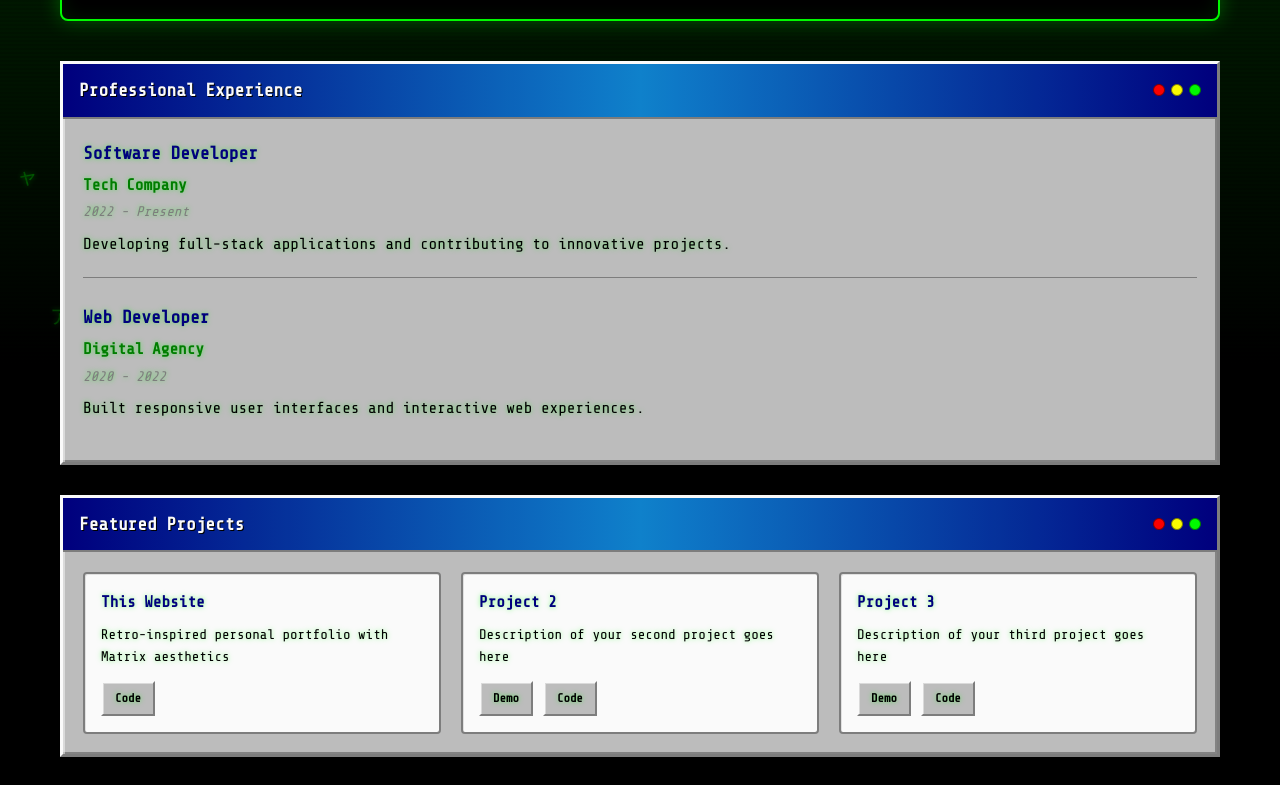
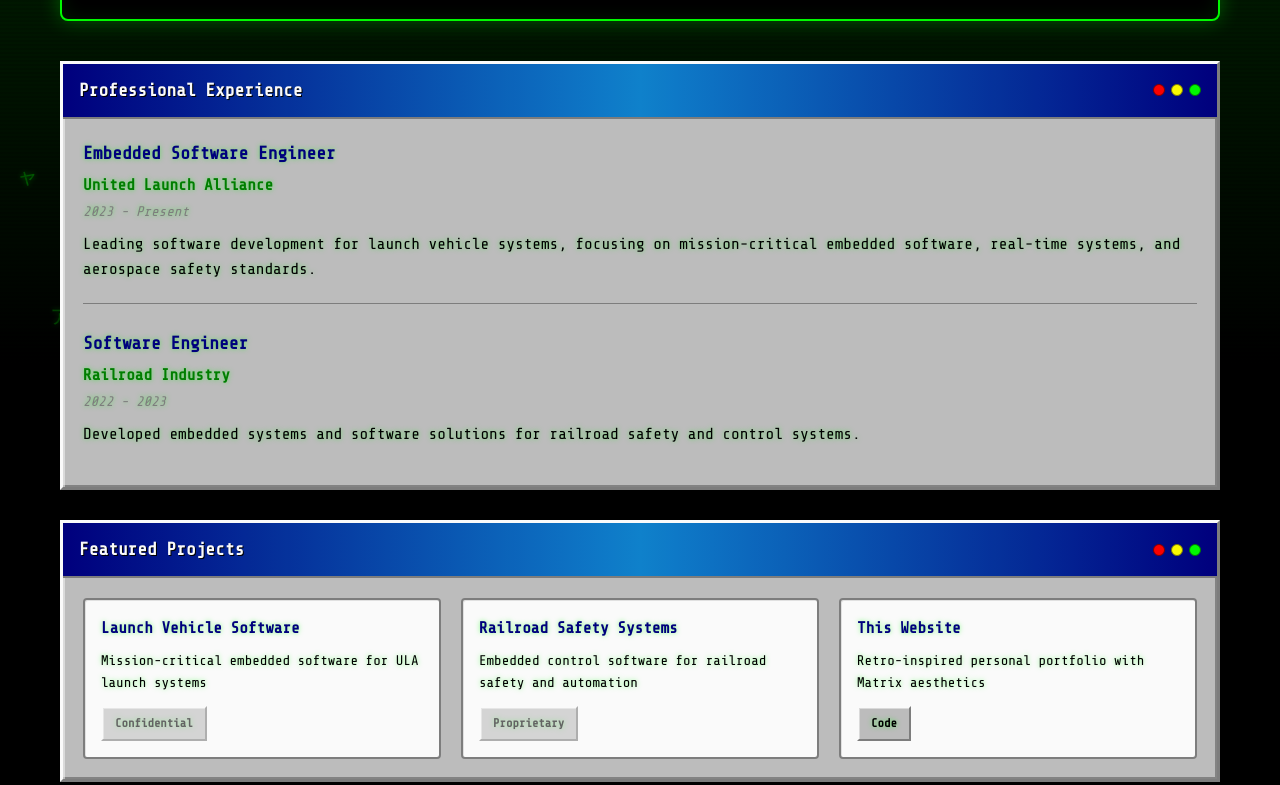
Before and after one commit to austinroddy/austinroddy, a plain HTML site: page index.html in a window 1280 px wide. Shown: the part 420-1205 px from the top of the page. Drawn offline with nearby package versions, Linux system fonts and the light colour scheme.

Commit message:
Update website with real LinkedIn information - focus on aerospace role and senior experience

```diff
--- a/index.html
+++ b/index.html
@@ -33,23 +33,24 @@
                     <div class="terminal-content">
                         <div class="typing-text">
                             <span class="command">whoami</span><br>
-                            <span class="output">Austin Roddy - Developer & Creative Technologist</span><br><br>
+                            <span class="output">Austin Roddy - Embedded Software Engineer</span><br><br>
 
                             <span class="command">cat about.txt</span><br>
-                            <span class="output">Passionate developer with expertise in modern web technologies,
-                            creative coding, and building digital experiences that matter.
-                            I love combining technical skills with creative vision to build
-                            things that are both functional and beautiful.</span><br><br>
+                            <span class="output">Senior embedded software engineer with expertise in aerospace systems,
+                            embedded development, and mission-critical software. Currently leading
+                            software development for United Launch Alliance's launch vehicle systems.
+                            Passionate about reliability, safety, and pushing the boundaries of
+                            aerospace technology.</span><br><br>
 
                             <span class="command">ls skills/</span><br>
-                            <span class="output">Frontend: React, Vue, TypeScript, CSS3, HTML5<br>
-                            Backend: Node.js, Python, Go, Rust<br>
-                            DevOps: Docker, Kubernetes, AWS, CI/CD<br>
-                            Creative: Three.js, WebGL, Creative Coding<br>
-                            Other: Git, Linux, Shell Scripting</span><br><br>
+                            <span class="output">Embedded: C/C++, Real-time Systems, RTOS, Firmware<br>
+                            Aerospace: Launch Vehicle Systems, Mission Software, Safety-Critical Code<br>
+                            Development: Software Architecture, Systems Engineering, Testing<br>
+                            Tools: Git, Linux, Embedded IDEs, Hardware Debugging<br>
+                            Domain: Cybersecurity, AI/ML, Railroad Systems</span><br><br>
 
                             <span class="command">./connect.sh</span><br>
-                            <span class="output">Connection established. Welcome to my digital space.</span>
+                            <span class="output">Connection established. Welcome to my aerospace engineering space.</span>
                         </div>
                     </div>
                 </div>
@@ -67,16 +68,16 @@
                     </div>
                     <div class="card-content">
                         <div class="experience-item">
-                            <h3>Software Developer</h3>
-                            <p class="company">Tech Company</p>
-                            <p class="period">2022 - Present</p>
-                            <p>Developing full-stack applications and contributing to innovative projects.</p>
+                            <h3>Embedded Software Engineer</h3>
+                            <p class="company">United Launch Alliance</p>
+                            <p class="period">2023 - Present</p>
+                            <p>Leading software development for launch vehicle systems, focusing on mission-critical embedded software, real-time systems, and aerospace safety standards.</p>
                         </div>
                         <div class="experience-item">
-                            <h3>Web Developer</h3>
-                            <p class="company">Digital Agency</p>
-                            <p class="period">2020 - 2022</p>
-                            <p>Built responsive user interfaces and interactive web experiences.</p>
+                            <h3>Software Engineer</h3>
+                            <p class="company">Railroad Industry</p>
+                            <p class="period">2022 - 2023</p>
+                            <p>Developed embedded systems and software solutions for railroad safety and control systems.</p>
                         </div>
                     </div>
                 </div>
@@ -95,26 +96,24 @@
                     <div class="card-content">
                         <div class="project-grid">
                             <div class="project-item">
+                                <h3>Launch Vehicle Software</h3>
+                                <p>Mission-critical embedded software for ULA launch systems</p>
+                                <div class="project-links">
+                                    <span class="retro-button" style="opacity: 0.6; cursor: default;">Confidential</span>
+                                </div>
+                            </div>
+                            <div class="project-item">
+                                <h3>Railroad Safety Systems</h3>
+                                <p>Embedded control software for railroad safety and automation</p>
+                                <div class="project-links">
+                                    <span class="retro-button" style="opacity: 0.6; cursor: default;">Proprietary</span>
+                                </div>
+                            </div>
+                            <div class="project-item">
                                 <h3>This Website</h3>
                                 <p>Retro-inspired personal portfolio with Matrix aesthetics</p>
                                 <div class="project-links">
                                     <a href="https://github.com/austinroddy/austinroddy" class="retro-button">Code</a>
-                                </div>
-                            </div>
-                            <div class="project-item">
-                                <h3>Project 2</h3>
-                                <p>Description of your second project goes here</p>
-                                <div class="project-links">
-                                    <a href="#" class="retro-button">Demo</a>
-                                    <a href="#" class="retro-button">Code</a>
-                                </div>
-                            </div>
-                            <div class="project-item">
-                                <h3>Project 3</h3>
-                                <p>Description of your third project goes here</p>
-                                <div class="project-links">
-                                    <a href="#" class="retro-button">Demo</a>
-                                    <a href="#" class="retro-button">Code</a>
                                 </div>
                             </div>
                         </div>
@@ -134,7 +133,7 @@
                     </div>
                     <div class="card-content">
                         <div class="contact-grid">
-                            <a href="mailto:austin@example.com" class="contact-item">
+                            <a href="mailto:AustinLeeRoddy@gmail.com" class="contact-item">
                                 <span class="icon">✉</span>
                                 <span>Email</span>
                             </a>
```
